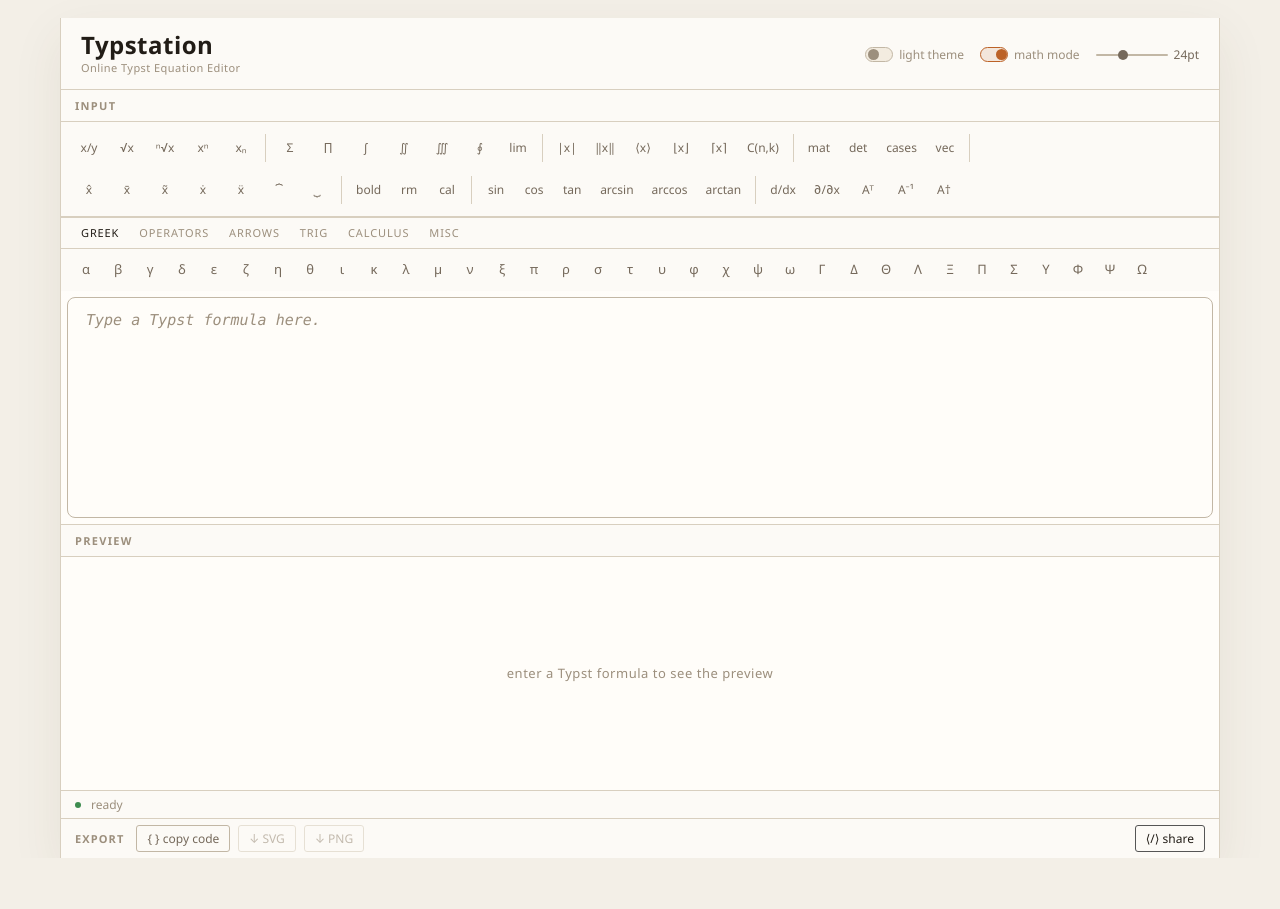
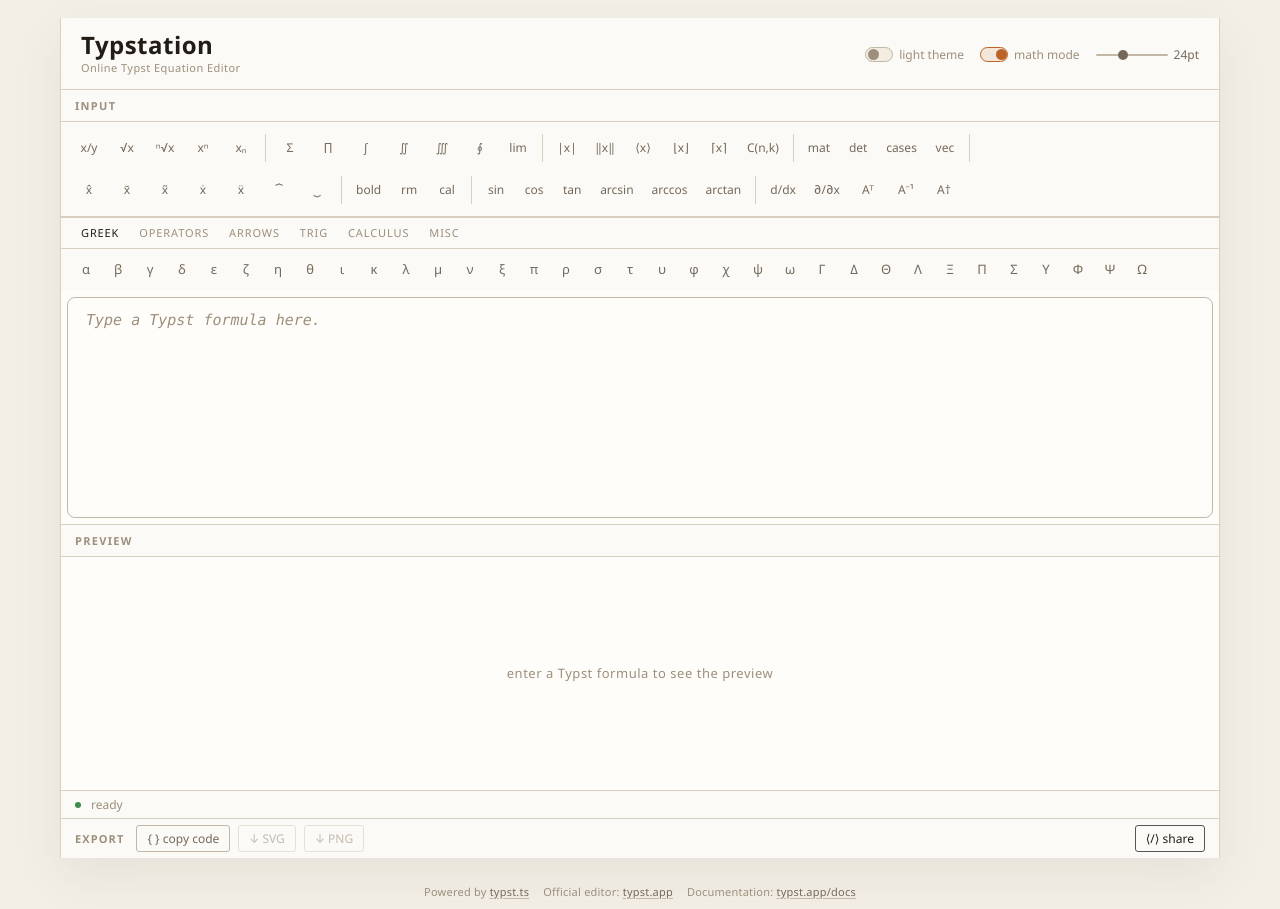
Before and after one commit to Vertsineu/typstation, a React (Vite) app: page / in a window 1280 px wide. Before the commit the page ends 858 px from the top, so only its background shows below. Built offline with nearby package versions, Linux system fonts and the light colour scheme.

Commit message:
feat: add thanks and official links

```diff
--- a/src/App.tsx
+++ b/src/App.tsx
@@ -65,6 +65,7 @@
   }, [code, fontSize, mathMode, theme, setSvg, setError, setRenderState])
 
   return (
+    <div className="app-shell">
       <div className="page-frame">
         {/* ── Header ── */}
         <header className="site-header">
@@ -141,5 +142,27 @@
           </section>
         </div>
       </div>
+
+      <footer className="site-footer" aria-label="Acknowledgements">
+        <span>
+          Powered by{' '}
+          <a href="https://github.com/Myriad-Dreamin/typst.ts" target="_blank" rel="noopener noreferrer">
+            typst.ts
+          </a>
+        </span>
+        <span>
+          Official editor:{' '}
+          <a href="https://typst.app" target="_blank" rel="noopener noreferrer">
+            typst.app
+          </a>
+        </span>
+        <span>
+          Documentation:{' '}
+          <a href="https://typst.app/docs/" target="_blank" rel="noopener noreferrer">
+            typst.app/docs
+          </a>
+        </span>
+      </footer>
+    </div>
   )
 }
--- a/src/index.css
+++ b/src/index.css
@@ -134,6 +134,12 @@
 /* ─── Component classes ─────────────────────────────────────── */
 @layer components {
 
+  .app-shell {
+    min-height: 100vh;
+    display: flex;
+    flex-direction: column;
+  }
+
   /* Page frame: narrow vertical border lines */
   .page-frame {
     width: auto;
@@ -183,6 +189,36 @@
     letter-spacing: 0.02em;
     color: var(--text-em);
     line-height: 1;
+  }
+
+  .site-footer {
+    display: flex;
+    align-items: center;
+    justify-content: center;
+    gap: 14px;
+    width: 100%;
+    padding: 8px 14px;
+    border-top: none;
+    background: transparent;
+    color: var(--text-3);
+    font-size: 11px;
+    letter-spacing: 0.02em;
+    line-height: 1.5;
+    flex-wrap: wrap;
+    margin-top: auto;
+    flex-shrink: 0;
+  }
+
+  .site-footer a {
+    color: var(--text-2);
+    text-decoration: underline;
+    text-decoration-color: var(--border-mid);
+    text-underline-offset: 2px;
+  }
+
+  .site-footer a:hover {
+    color: var(--text-em);
+    text-decoration-color: var(--accent-light);
   }
 
   /* Pane divider */
```
Lines whose indentation alone changed are shown as unchanged.
